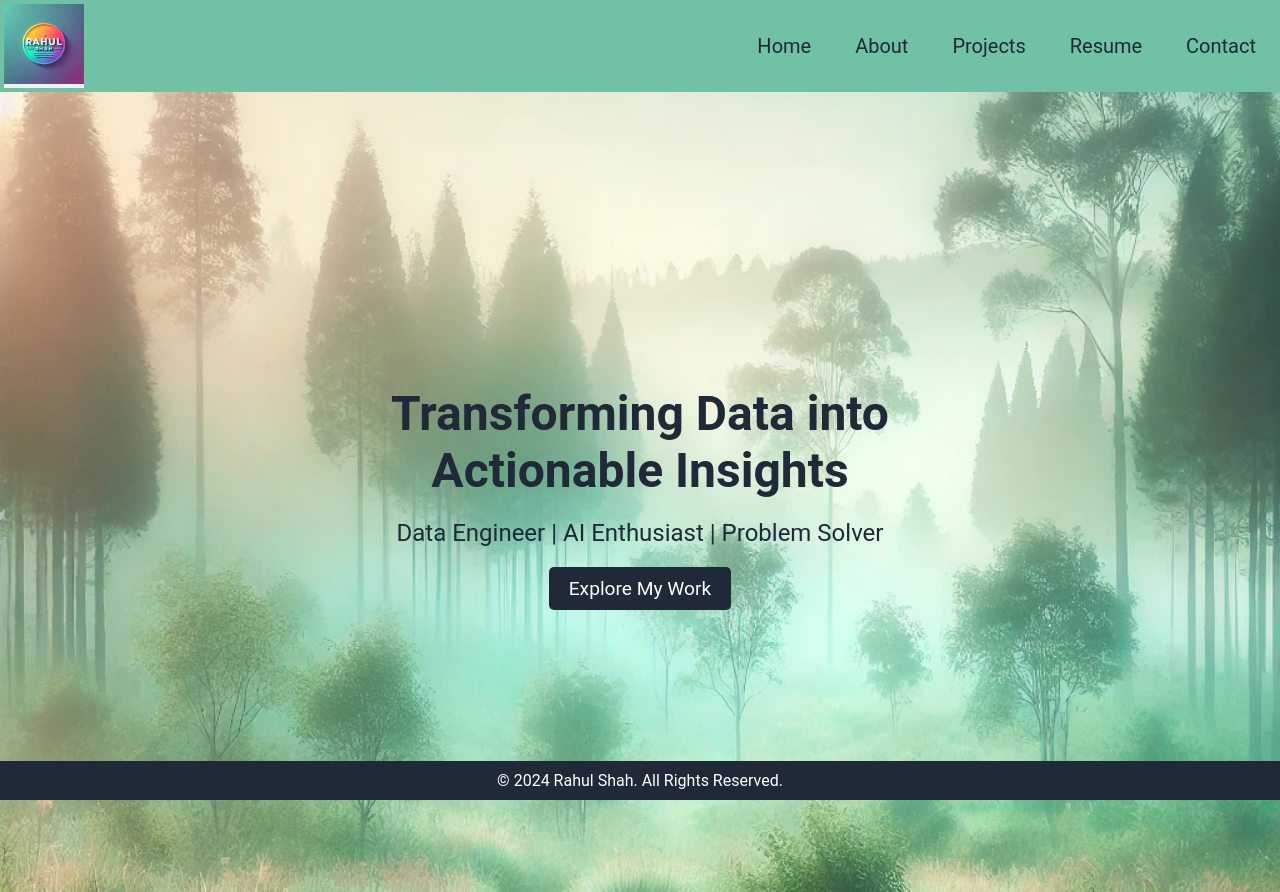
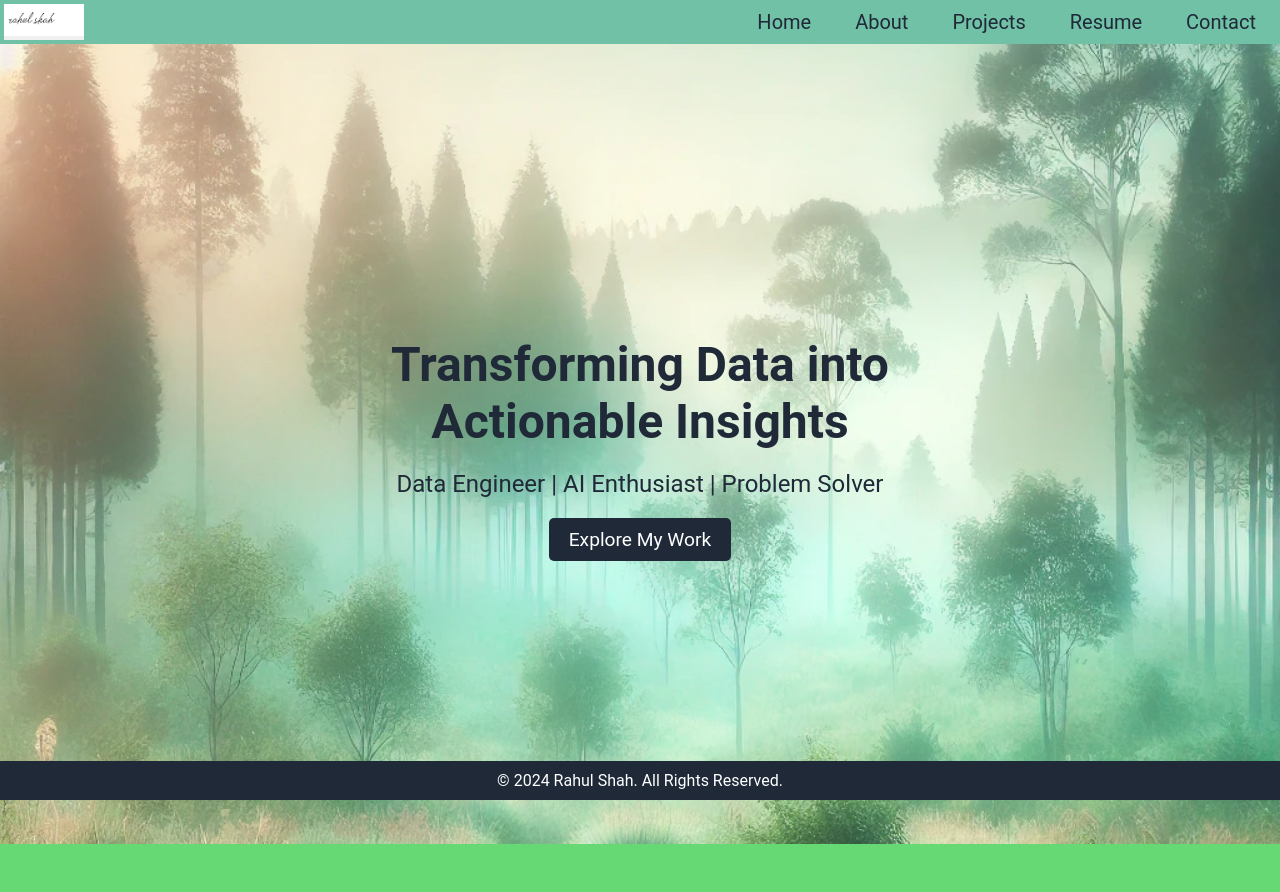
Before and after one commit to sarahul1995/rahulsa, a plain HTML site: page index.html in a window 1280 px wide. After the commit the page ends 844 px from the top, so only its background shows below. Drawn offline with Linux system fonts and the light colour scheme.

Commit message:
Update index.html

```diff
--- a/index.html
+++ b/index.html
@@ -14,7 +14,7 @@
     <nav>
          <header>
         <div class="logo">
-            <img src="images/rahul.png.webp" max-width=100% height=auto alt="Rahul Shah Logo">
+            <img src="images/download.png" max-width=100% height=auto alt="Rahul Shah Logo">
         </div>
         </header>
 
```
